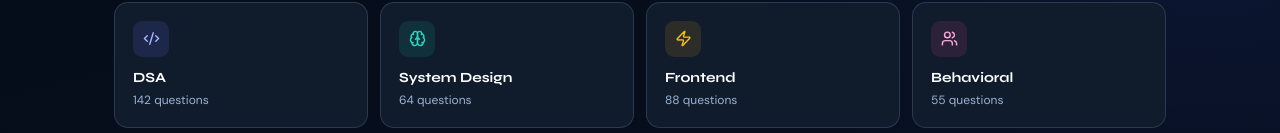
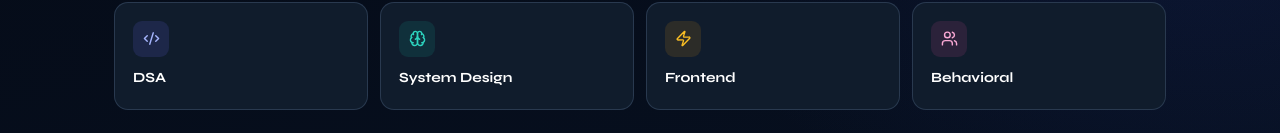
Before and after one commit to RitwiKanojia15/IntervAI, a React (Create React App) app in the folder ai-interview-platform/: page /question-bank in a window 1280 px wide. Shown: the part 212-345 px from the top of the page. Built offline with nearby package versions, Linux system fonts and the light colour scheme; no server answers; sample sign-in values are in the browser's storage.

Commit message:
fix: remove question counts from learning hub category cards

```diff
--- a/ai-interview-platform/src/pages/QuestionBank.jsx
+++ b/ai-interview-platform/src/pages/QuestionBank.jsx
@@ -89,7 +89,6 @@ const QuestionBank = () => {
                   <Icon size={17} style={{ color: text }} />
                 </div>
                 <p style={{ fontFamily: "Syne,sans-serif", fontWeight: 700, fontSize: "14px", color: "white", marginBottom: "3px" }}>{label}</p>
-                <p style={{ fontSize: "12px", color: "var(--text-muted)" }}>{count} questions</p>
               </button>
             ))}
           </div>
```
